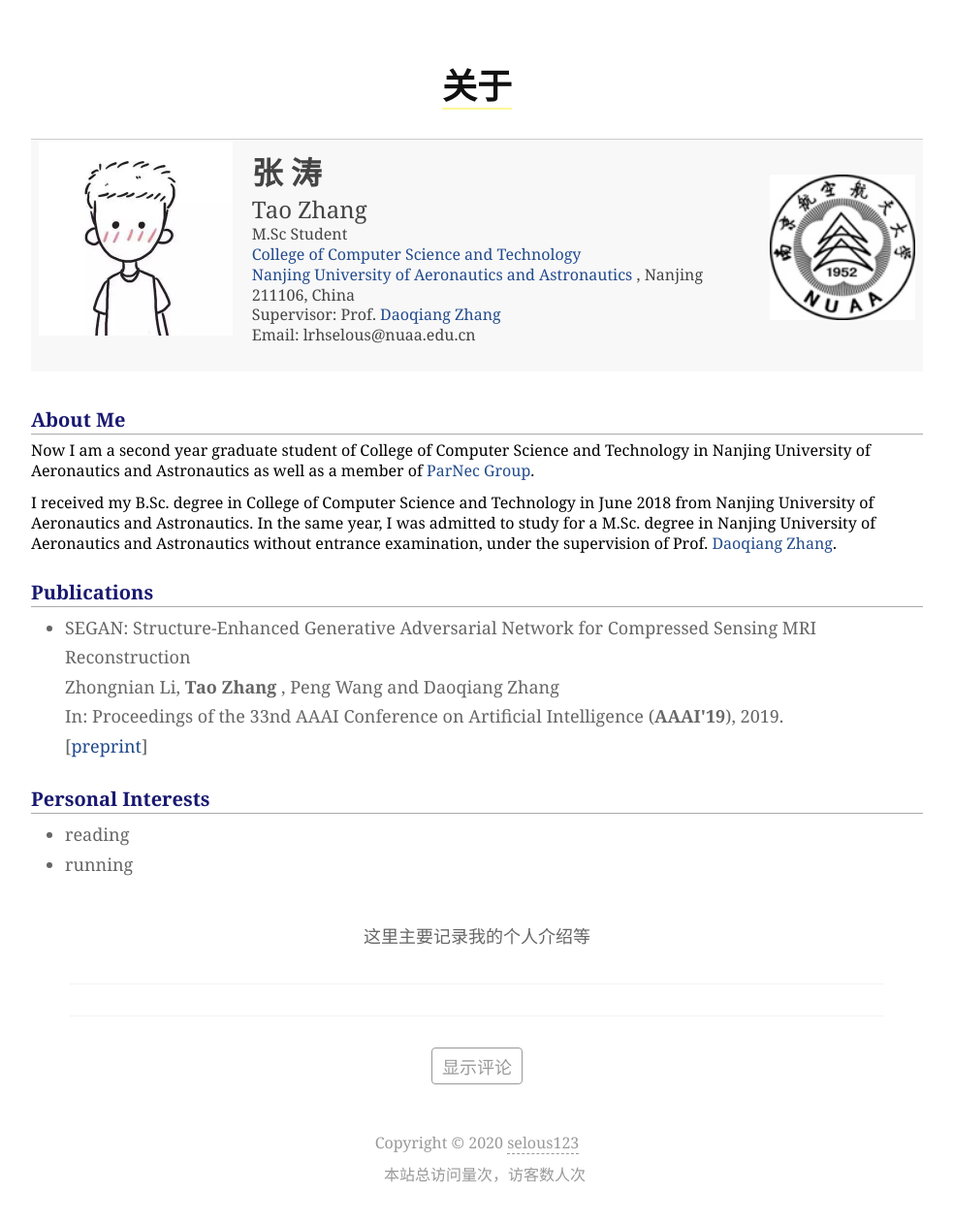
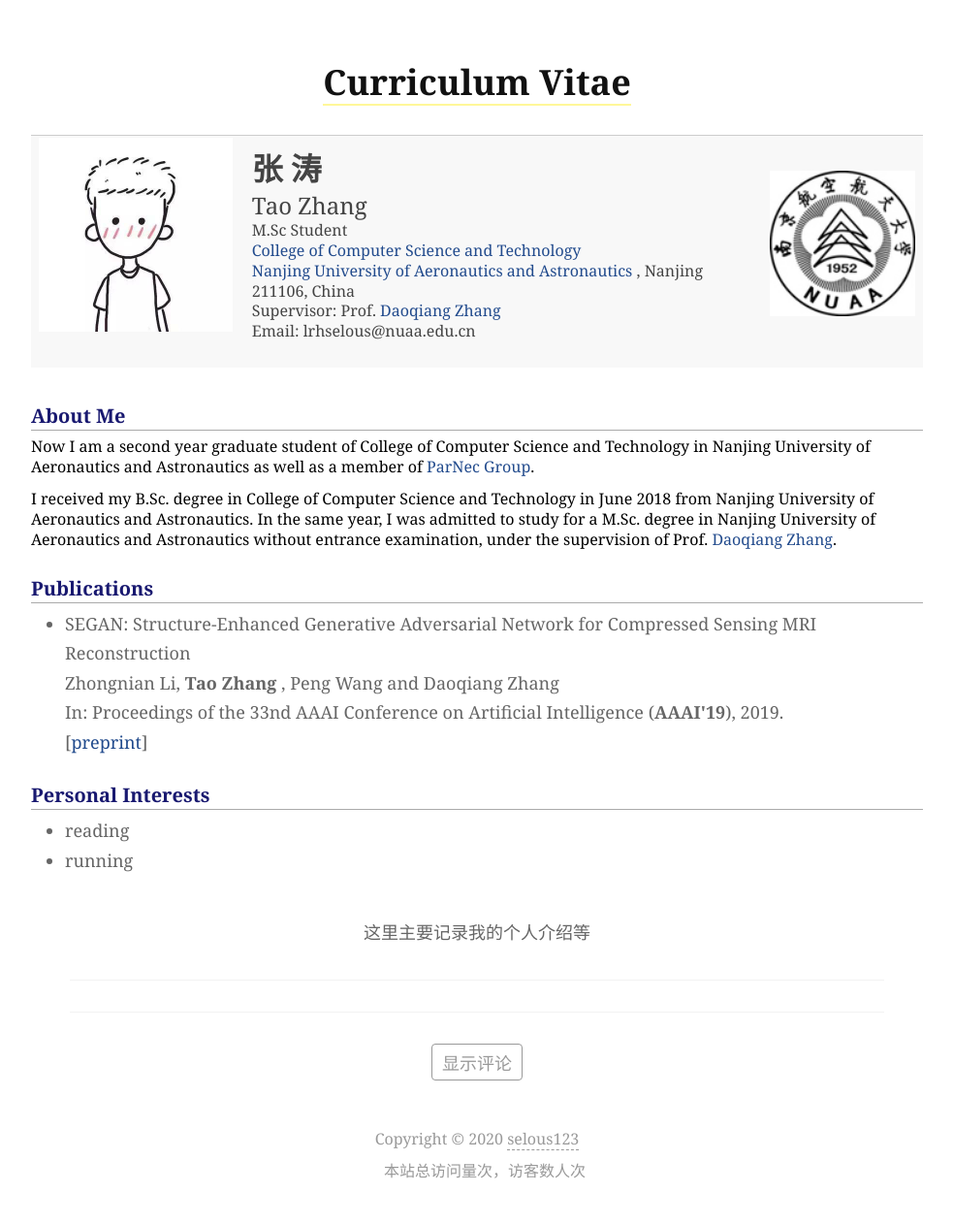
Before and after one commit to selous123/selous123.github.io, a Jekyll site: the page built from about.md, in a window 1280 px wide. Shown: the whole page at 97% size, without its empty margins (148-1131 px from the left). Built offline with Jekyll 4.4.1, drawn with Linux system fonts in a browser that asks for light colours; comment, search, counter and statistics services are not loaded.

Commit message:
修改about页面标题

```diff
--- a/about.md
+++ b/about.md
@@ -1,6 +1,6 @@
 ---
 layout: about
-title: 关于
+title: Curriculum Vitae
 reward: false
 ---
 
```
